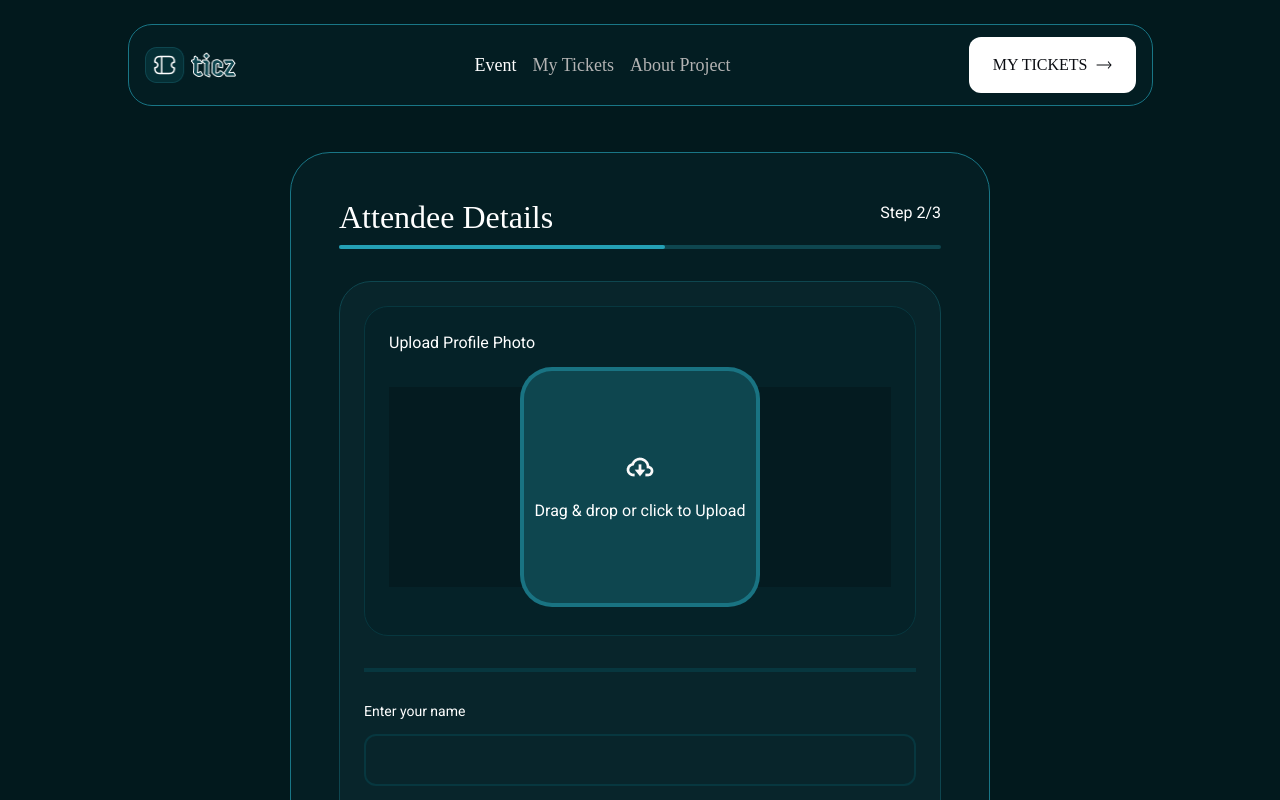
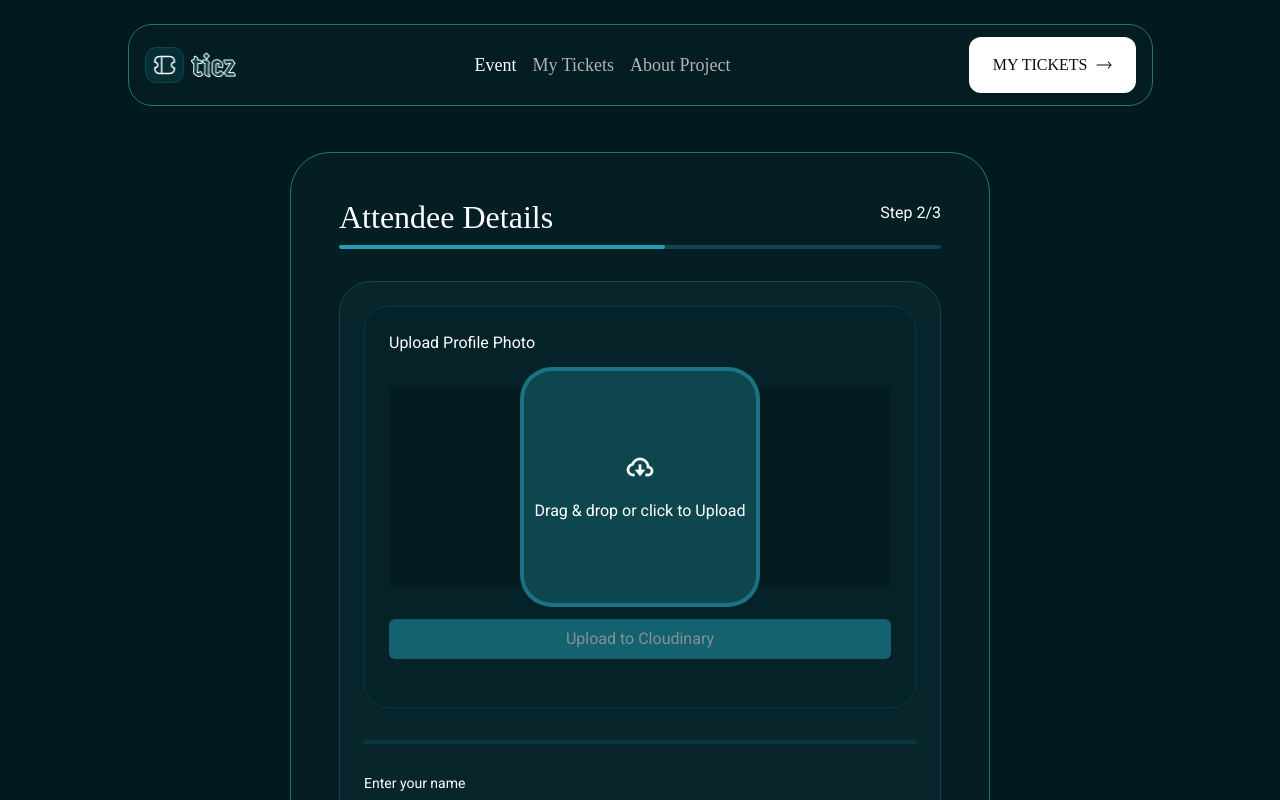
Before and after one commit to Jomagene/hng12-stage2-conference-ticket-generator, a Next.js app: page /attendee-details in a window 1280 px wide. Shown: the top 800 px of the page. Built offline with nearby package versions, Linux system fonts and the light colour scheme; a web font is replaced by a local one.

Commit message:
Add cloudinary storage image

```diff
--- a/components/PhotoUploader.jsx
+++ b/components/PhotoUploader.jsx
@@ -5,9 +5,15 @@ import { useState } from 'react';
 const PhotoUploader = () => {
   const [image, setImage] = useState(null);
   const [dragOver, setDragOver] = useState(false);
+  const [file, setFile] = useState(null);
+  const [uploading, setUploading] = useState(false);
+  const [uploadedUrl, setUploadedUrl] = useState(null);
 
   const handleImageUpload = (file) => {
-    if (file) setImage(URL.createObjectURL(file));
+    if (file) {
+      setFile(file);
+      setImage(URL.createObjectURL(file));
+    }
   };
 
   const handleFileChange = (event) => {
@@ -27,6 +33,32 @@ const PhotoUploader = () => {
     event.preventDefault();
     setDragOver(false);
     handleImageUpload(event.dataTransfer.files[0]);
+  };
+
+  const handleUpload = async () => {
+    if (!file) return alert('Please select an image first.');
+    setUploading(true);
+
+    const formData = new FormData();
+    formData.append('file', file);
+    formData.append('upload_preset', 'profile_upload');
+
+    try {
+      const response = await fetch(
+        'https://api.cloudinary.com/v1_1/ds0sysk6d/image/upload',
+        { method: 'POST', body: formData }
+      );
+
+      const data = await response.json();
+      setUploadedUrl(data.secure_url);
+
+      alert('Upload successful!');
+    } catch (error) {
+      console.error('Upload failed :', error);
+      alert('Upload failed');
+    } finally {
+      setUploading(false);
+    }
   };
 
   return (
@@ -68,6 +100,12 @@ const PhotoUploader = () => {
           )}
         </label>
       </div>
+      <button
+        onClick={handleUpload}
+        className="bg-[#24A0B5] text-white py-2 px-4 rounded-md disabled:opacity-50"
+        disabled={uploading || !file}>
+        {uploading ? 'Uploading...' : 'Upload to Cloudinary'}
+      </button>
     </div>
   );
 };
```
